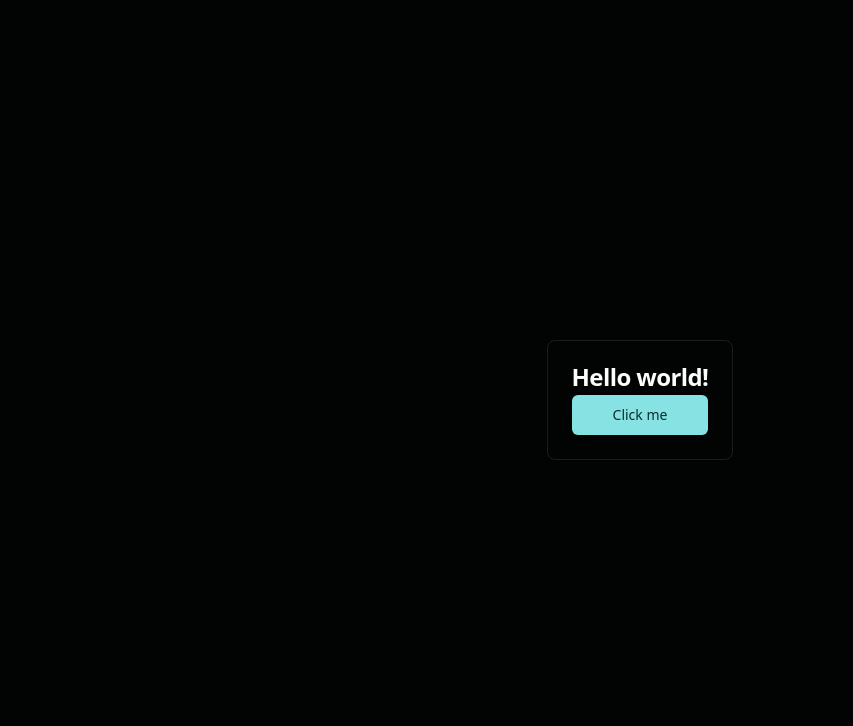
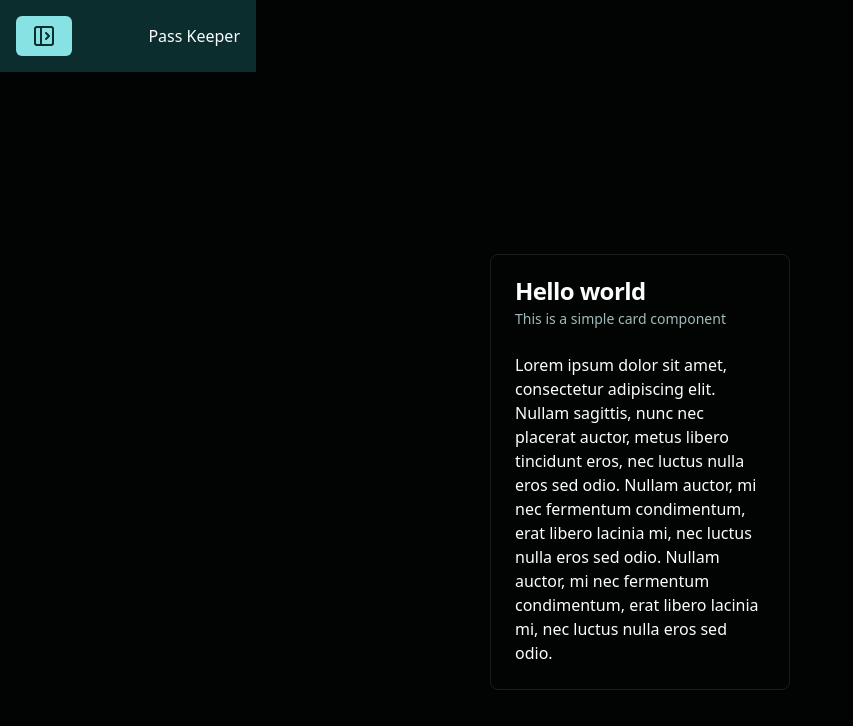
Before and after one commit to numanjvd82/pass-keeper, a React (Vite) app: page / in a window 1280 px wide. Shown: the top 726 px of the page, without its empty margins (0-853 px from the left). Built offline with nearby package versions, Linux system fonts and the light colour scheme.

Commit message:
layout fix is wip

```diff
--- a/src/App.tsx
+++ b/src/App.tsx
@@ -1,16 +1,29 @@
-import { Button } from "@/components/ui/button";
+import React from "react";
+import { Route, Routes } from "react-router-dom";
 import "./App.css";
-import { Card, CardHeader, CardTitle } from "./components/ui/card";
+
+const HomePage = React.lazy(() => import("./pages/Home"));
+const SettingsPage = React.lazy(() => import("./pages/Settings"));
+
+const ROUTES = [
+  {
+    path: "/",
+    element: <HomePage />,
+  },
+  {
+    path: "/settings",
+    element: <SettingsPage />,
+  },
+];
 
 function App() {
   return (
-    <div className="h-screen p-4 flex justify-center items-center">
-      <Card>
-        <CardHeader>
-          <CardTitle>Hello world!</CardTitle>
-          <Button>Click me</Button>
-        </CardHeader>
-      </Card>
+    <div>
+      <Routes>
+        {ROUTES.map((route) => (
+          <Route key={route.path} path={route.path} element={route.element} />
+        ))}
+      </Routes>
     </div>
   );
 }
--- /dev/null
+++ b/src/Root.tsx
@@ -0,0 +1,24 @@
+import { BrowserRouter, Route, Routes } from "react-router-dom";
+import App from "./App";
+import "./App.css";
+import { Sidebar } from "./components/ui/sidebar";
+
+function Root() {
+  return (
+    <BrowserRouter>
+      <Routes>
+        <Route
+          path="*"
+          element={
+            <>
+              <Sidebar />
+              <App />
+            </>
+          }
+        />
+      </Routes>
+    </BrowserRouter>
+  );
+}
+
+export default Root;
--- /dev/null
+++ b/src/components/ui/sidebar.tsx
@@ -0,0 +1,15 @@
+import { SidebarOpen } from "lucide-react";
+import { Button } from "./button";
+
+export function Sidebar() {
+  return (
+    <div className="bg-primary-foreground w-64 h-full">
+      <div className="p-4 flex justify-between items-center">
+        <Button>
+          <SidebarOpen size={24} />
+        </Button>
+        <p>Pass Keeper</p>
+      </div>
+    </div>
+  );
+}
--- a/src/main.tsx
+++ b/src/main.tsx
@@ -1,18 +1,16 @@
-import React from "react";
+import React, { Suspense } from "react";
 import ReactDOM from "react-dom/client";
-import { createBrowserRouter, RouterProvider } from "react-router-dom";
+import { ThemeProvider } from "./components/theme-provider.tsx";
+import Loader from "./components/ui/Loader.tsx";
 import "./index.css";
-import Root from "./root.tsx";
-
-const router = createBrowserRouter([
-  {
-    path: "/",
-    element: <Root />,
-  },
-]);
+import Root from "./Root.tsx";
 
 ReactDOM.createRoot(document.getElementById("root")!).render(
   <React.StrictMode>
-    <RouterProvider router={router} />
+    <Suspense fallback={<Loader />}>
+      <ThemeProvider defaultTheme="dark" storageKey="pass-keeper-ui-theme">
+        <Root />
+      </ThemeProvider>
+    </Suspense>
   </React.StrictMode>
 );
--- /dev/null
+++ b/src/pages/Home.tsx
@@ -0,0 +1,31 @@
+import {
+  Card,
+  CardContent,
+  CardDescription,
+  CardHeader,
+  CardTitle,
+} from "@/components/ui/card";
+
+export default function Home() {
+  return (
+    <div className="h-screen flex justify-center items-center">
+      <Card className="w-full lg:w-[300px]">
+        <CardHeader>
+          <CardTitle>Hello world</CardTitle>
+          <CardDescription>This is a simple card component</CardDescription>
+        </CardHeader>
+
+        <CardContent>
+          <p>
+            Lorem ipsum dolor sit amet, consectetur adipiscing elit. Nullam
+            sagittis, nunc nec placerat auctor, metus libero tincidunt eros, nec
+            luctus nulla eros sed odio. Nullam auctor, mi nec fermentum
+            condimentum, erat libero lacinia mi, nec luctus nulla eros sed odio.
+            Nullam auctor, mi nec fermentum condimentum, erat libero lacinia mi,
+            nec luctus nulla eros sed odio.
+          </p>
+        </CardContent>
+      </Card>
+    </div>
+  );
+}
--- /dev/null
+++ b/src/pages/Settings.tsx
@@ -0,0 +1,31 @@
+import {
+  Card,
+  CardContent,
+  CardDescription,
+  CardHeader,
+  CardTitle,
+} from "@/components/ui/card";
+
+export default function Settings() {
+  return (
+    <div className="h-screen flex justify-center items-center">
+      <Card className="w-full lg:w-[300px]">
+        <CardHeader>
+          <CardTitle>Settings</CardTitle>
+          <CardDescription>This is a simple card component</CardDescription>
+        </CardHeader>
+
+        <CardContent>
+          <p>
+            Lorem ipsum dolor sit amet, consectetur adipiscing elit. Nullam
+            sagittis, nunc nec placerat auctor, metus libero tincidunt eros, nec
+            luctus nulla eros sed odio. Nullam auctor, mi nec fermentum
+            condimentum, erat libero lacinia mi, nec luctus nulla eros sed odio.
+            Nullam auctor, mi nec fermentum condimentum, erat libero lacinia mi,
+            nec luctus nulla eros sed odio.
+          </p>
+        </CardContent>
+      </Card>
+    </div>
+  );
+}
--- a/src/root.tsx
+++ /dev/null
@@ -1,16 +0,0 @@
-import React, { Suspense } from "react";
-import { ThemeProvider } from "./components/theme-provider.tsx";
-import Loader from "./components/ui/Loader.tsx";
-
-const Root = () => {
-  const App = React.lazy(() => import("./App.tsx"));
-  return (
-    <Suspense fallback={<Loader />}>
-      <ThemeProvider defaultTheme="dark" storageKey="pass-keeper-ui-theme">
-        <App />
-      </ThemeProvider>
-    </Suspense>
-  );
-};
-
-export default Root;
```
